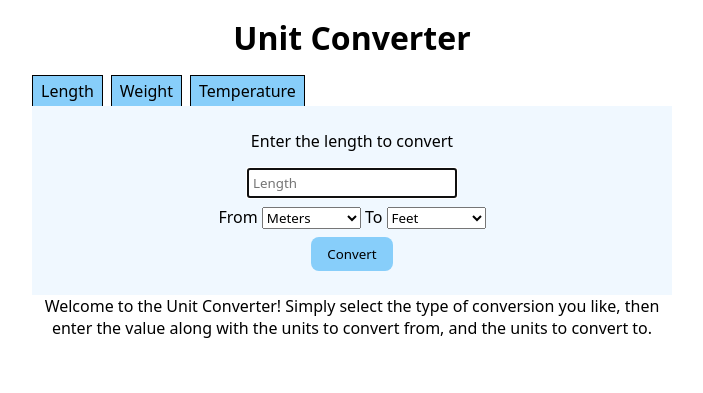
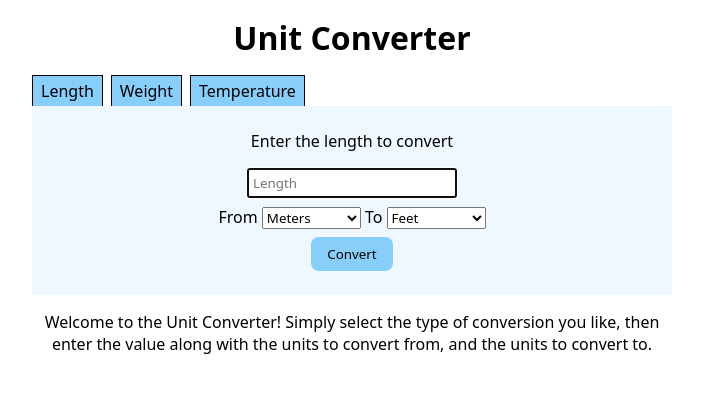
Before and after one commit to ditim15/Unit-Converter, a Flask app: page /length in a window 1280 px wide. Shown: the top 393 px of the page, without its empty margins (288-991 px from the left). Run offline with Flask 3, Linux system fonts and the light colour scheme.

Commit message:
Added styling to introductory message

```diff
--- a/static/style.css
+++ b/static/style.css
@@ -74,3 +74,7 @@ button:hover {
     transform: translateY(-0.1vh);
     box-shadow: 0 6px 10px rgba(0,0,0,0.11);
 }
+
+#intro {
+    margin: 2vh 0;
+}
```
